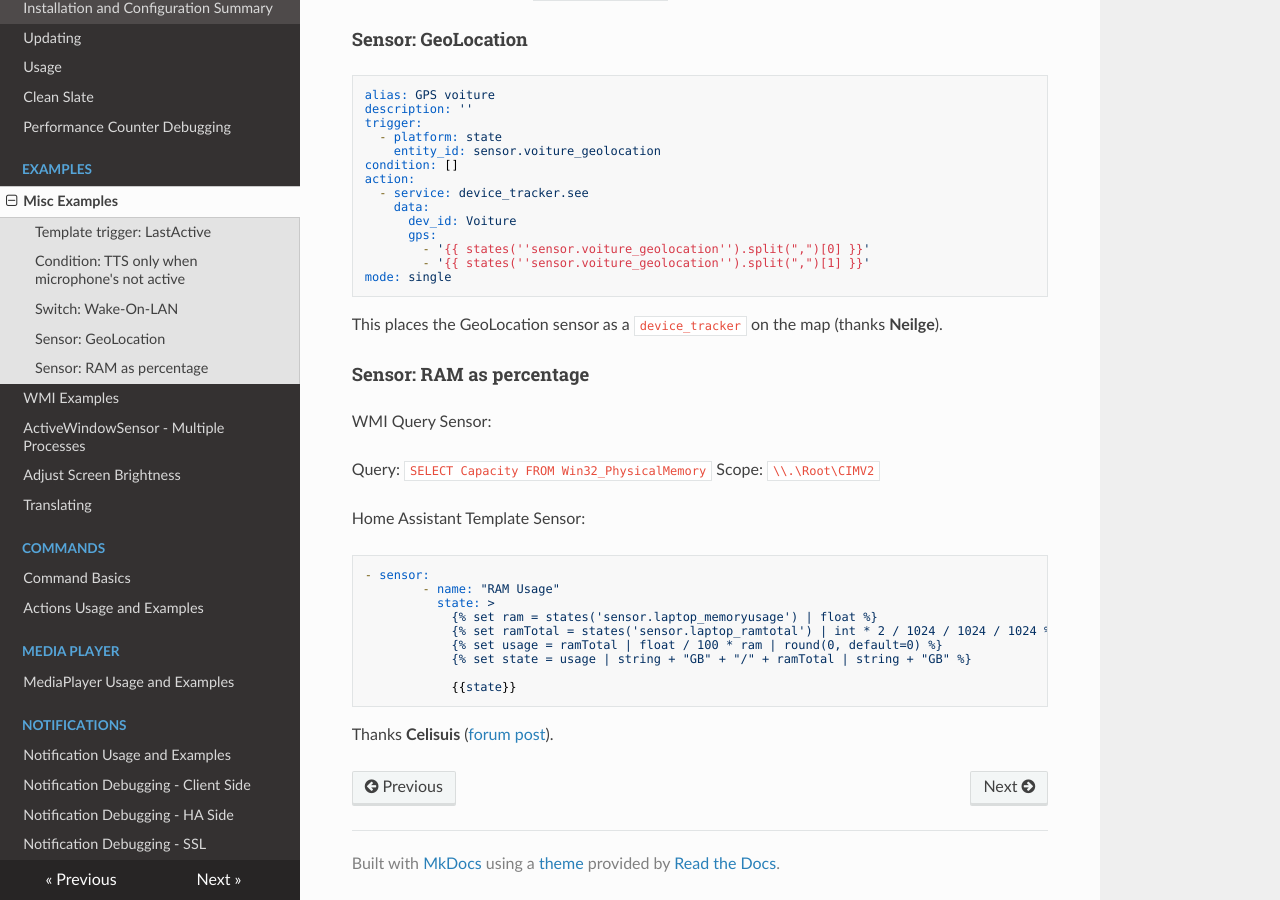
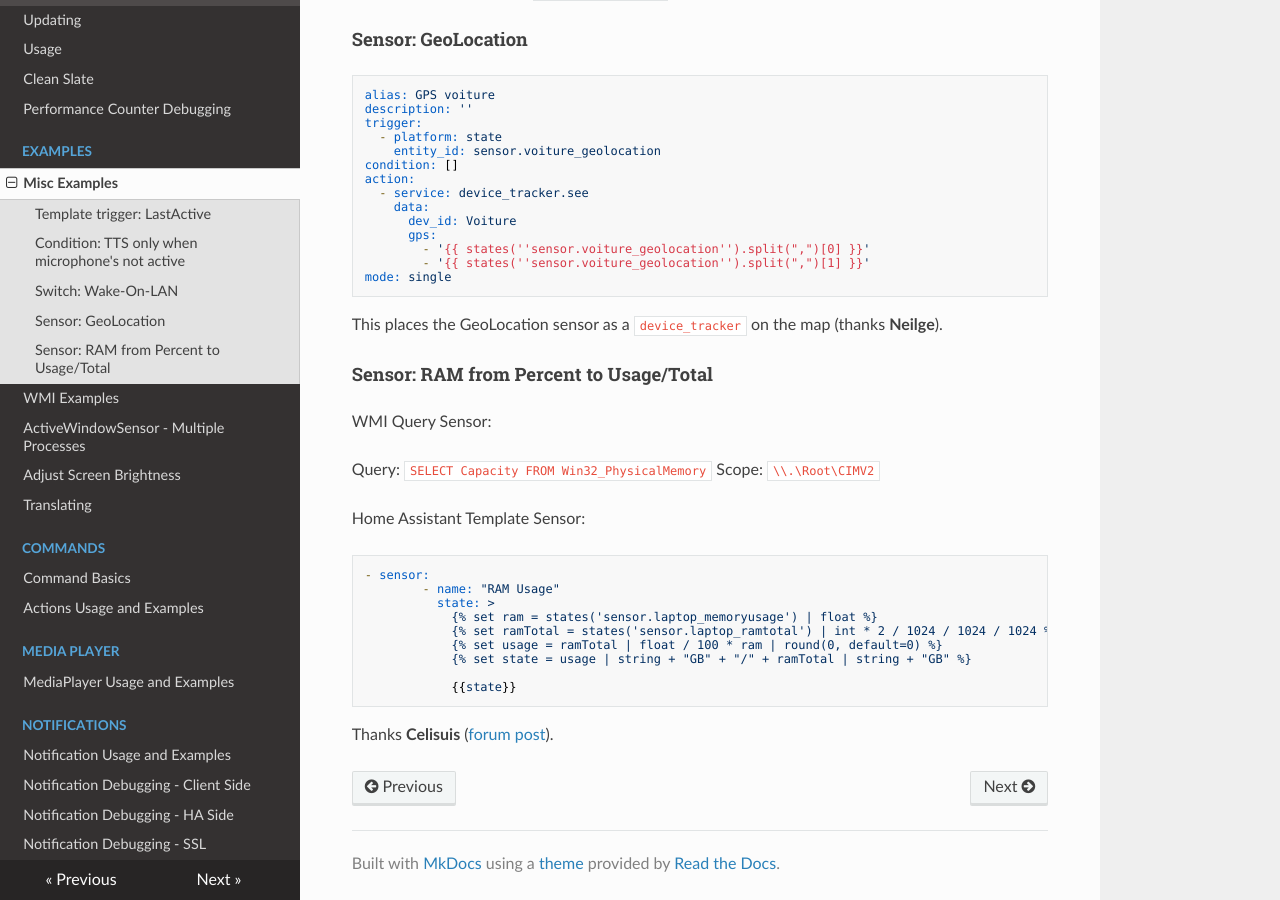
Before and after one commit to LAB02-Admin/HASS.Agent-Docs, an MkDocs documentation site: the page built from docs/sensor-command-automation-and-script-examples.md, in a window 1280 px wide and 900 px high, scrolled down 993 px. Built offline with MkDocs 1.6.1, drawn with Linux system fonts in a browser that asks for light colours; nearby versions of some CDN libraries.

Commit message:
Update sensor-command-automation-and-script-examples.md

```diff
--- a/docs/sensor-command-automation-and-script-examples.md
+++ b/docs/sensor-command-automation-and-script-examples.md
@@ -74,7 +74,7 @@ mode: single
 
 This places the GeoLocation sensor as a `device_tracker` on the map (thanks **Neilge**).
 
-#### Sensor: RAM as percentage
+#### Sensor: RAM from Percent to Usage/Total
 
 WMI Query Sensor:
 
```
